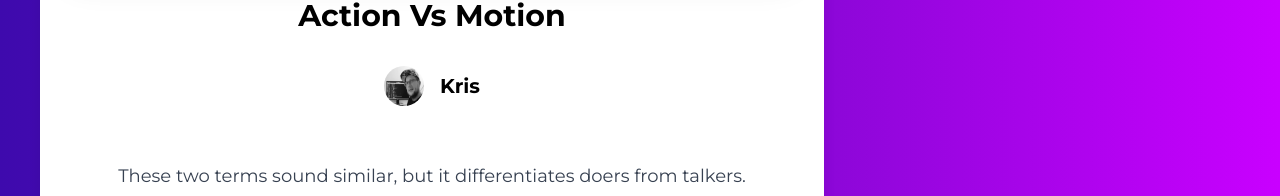
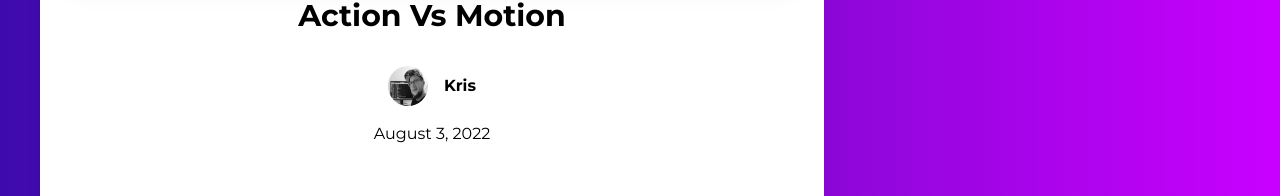
Before and after one commit to krisograbek/kris-website-v3, a Next.js app: page /blog in a window 1280 px wide. Shown: the part 547-743 px from the top of the page. Built offline with nearby package versions, Linux system fonts and the light colour scheme.

Commit message:
add article date

```diff
--- a/components/Blog/ArticleCard.jsx
+++ b/components/Blog/ArticleCard.jsx
@@ -1,11 +1,11 @@
+import moment from 'moment';
 import Image from 'next/image';
 import Link from 'next/link';
-import React from 'react'
-import ArticleHeader from './ArticleHeader';
-import Avatar from './Avatar';
-import CoverImage from './CoverImage';
 
 const ArticleCard = ({ article }) => {
+  const parseDate = dateStr => (
+    new Date(dateStr).toLocaleDateString('en-US', { day: "numeric", month: 'long', year: 'numeric' })
+  )
   return (
     <div className='bg-white shadow-lg rounded-lg p-0 lg:p-8 pb-12 mb-8'>
       <div className='relative overflow-hidden shadow-md pb-[20rem] mb-6'>
@@ -27,7 +27,10 @@ const ArticleCard = ({ article }) => {
         <div className="block text-center items-center justify-center mb-3 md:mb-6 w-full">
           <div className="flex items-center justify-center">
             <Image src={article.author.picture} className="rounded-full" width="40" height="40" alt={article.author.name} />
-            <div className="inline text-xl font-bold pl-4">{article.author.name}</div>
+            <div className="inline font-semibold pl-4">{article.author.name}</div>
+          </div>
+          <div className='pt-4'>
+            {parseDate(article.date)}
           </div>
         </div>
       </div>
--- a/components/Blog/RecentArticles.jsx
+++ b/components/Blog/RecentArticles.jsx
@@ -11,3 +11,5 @@ const RecentArticles = () => {
 }
 
 export default RecentArticles;
+
+// add getRecentArticles...
--- a/package.json
+++ b/package.json
@@ -7,6 +7,7 @@
   },
   "dependencies": {
     "gray-matter": "^4.0.3",
+    "moment": "^2.29.4",
     "next": "latest",
     "react": "18.1.0",
     "react-dom": "18.1.0",
```
Also changed, not shown: 1 other file (tests, documents, lock files or other folders).
